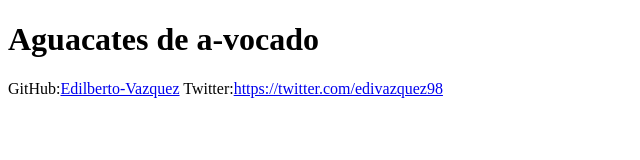
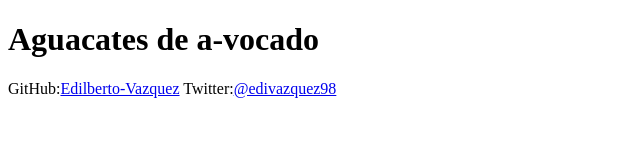
Before and after one commit to Edilberto-Vazquez/DOM-manipulation-avocado-shop, a website built with webpack: page public/index.html in a window 1280 px wide. Shown: the whole page, without its empty margins (0-640 px from the left). Built offline with nearby package versions, Linux system fonts and the light colour scheme; no server answers; files whose address does not match are found by name.

Commit message:
travis config

```diff
--- a/public/index.html
+++ b/public/index.html
@@ -24,8 +24,8 @@
           ></span
         >
         <span
-          >Twitter:<a href="https://github.com/Edilberto-Vazquez"
-            >https://twitter.com/edivazquez98</a
+          >Twitter:<a href="https://twitter.com/edivazquez98"
+            >@edivazquez98</a
           ></span
         >
       </div>
```
Also changed, not shown: .travis.yml.
